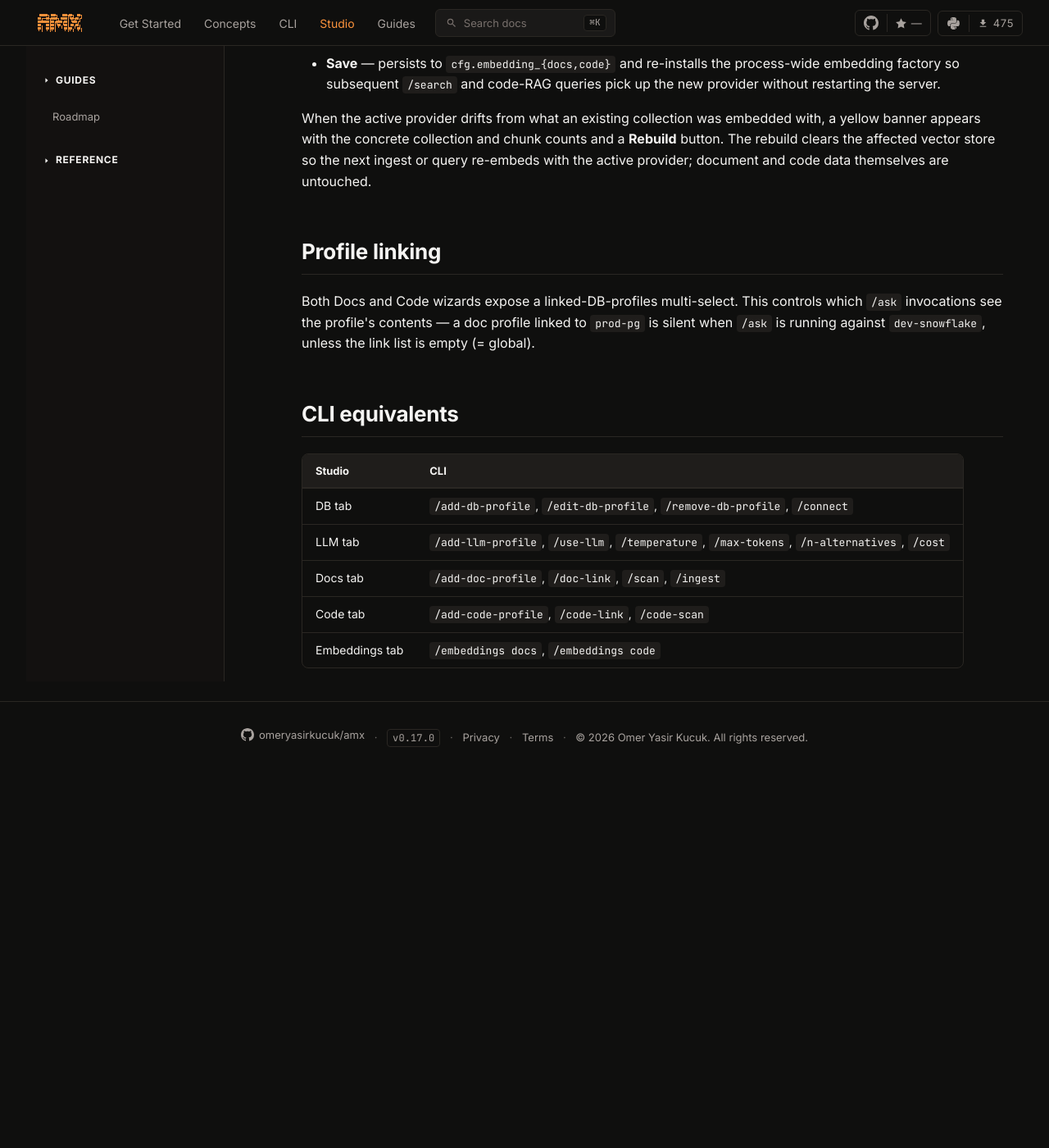
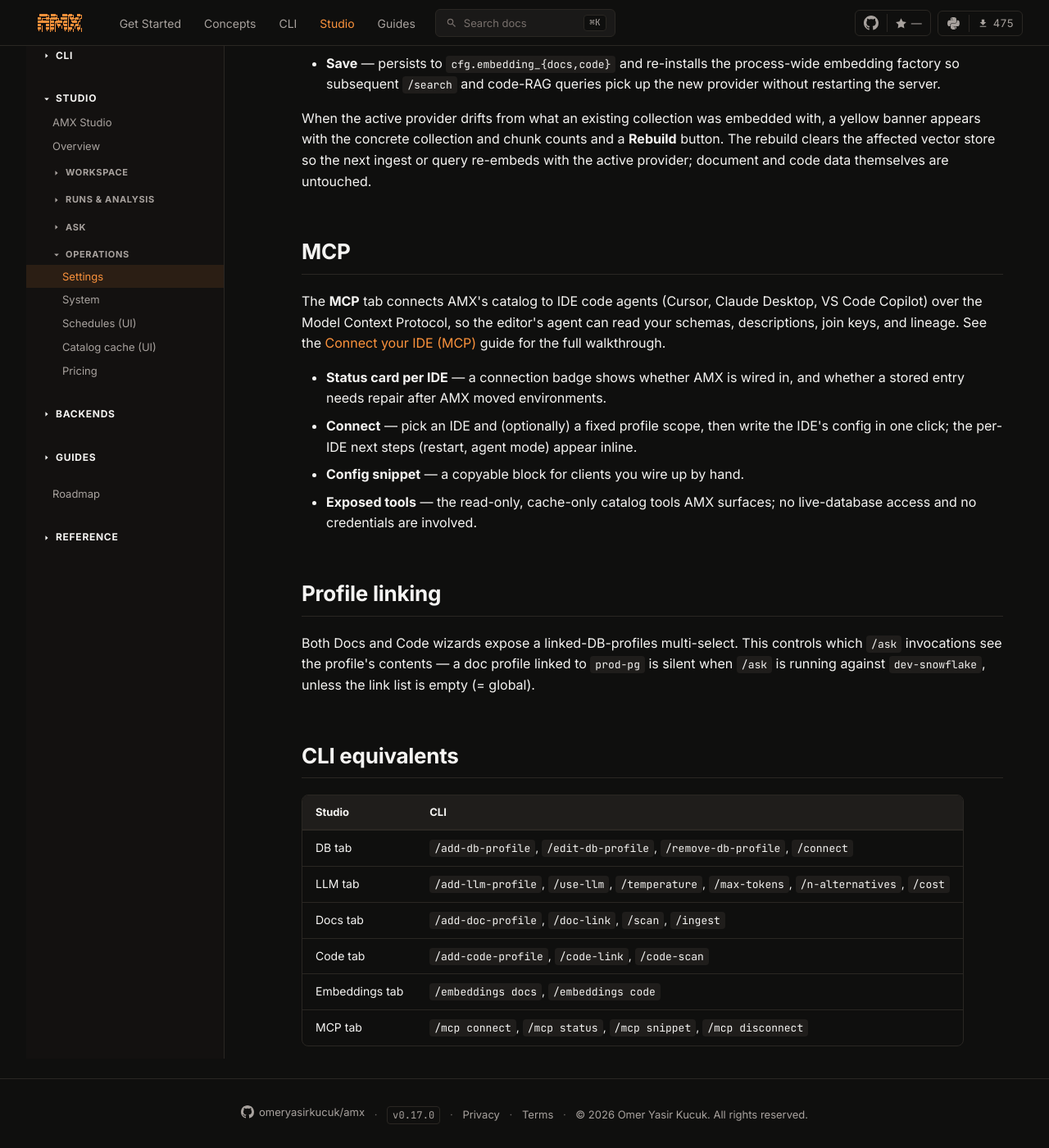
Before and after one commit to omeryasirkucuk/amx-docs, an MkDocs documentation site: the page built from docs/studio/settings.md, in a window 1280 px wide and 1400 px high, scrolled down 2370 px. Shown: the whole window at 82% size. Built offline with MkDocs 1.6.1 and Material for MkDocs 9.7.7, drawn with Linux system fonts in a browser that asks for light colours; comment, search, counter and statistics services are not loaded; before the commit the page ends 3310 px from its top, so only the background shows below that; some of the changed text lies outside the part shown.

Commit message:
docs: add MCP (IDE integration) guide and cross-references

```diff
--- a/docs/studio/settings.md
+++ b/docs/studio/settings.md
@@ -111,6 +111,22 @@
 affected vector store so the next ingest or query re-embeds with the
 active provider; document and code data themselves are untouched.
 
+## MCP {#mcp}
+
+The **MCP** tab connects AMX's catalog to IDE code agents (Cursor, Claude
+Desktop, VS Code Copilot) over the Model Context Protocol, so the editor's
+agent can read your schemas, descriptions, join keys, and lineage. See the
+[Connect your IDE (MCP)](../guides/mcp.md) guide for the full walkthrough.
+
+- **Status card per IDE** — a connection badge shows whether AMX is wired
+  in, and whether a stored entry needs repair after AMX moved environments.
+- **Connect** — pick an IDE and (optionally) a fixed profile scope, then
+  write the IDE's config in one click; the per-IDE next steps (restart,
+  agent mode) appear inline.
+- **Config snippet** — a copyable block for clients you wire up by hand.
+- **Exposed tools** — the read-only, cache-only catalog tools AMX surfaces;
+  no live-database access and no credentials are involved.
+
 ## Profile linking
 
 Both Docs and Code wizards expose a linked-DB-profiles multi-select.
@@ -127,3 +143,4 @@
 | Docs tab | `/add-doc-profile`, `/doc-link`, `/scan`, `/ingest` |
 | Code tab | `/add-code-profile`, `/code-link`, `/code-scan` |
 | Embeddings tab | `/embeddings docs`, `/embeddings code` |
+| MCP tab | `/mcp connect`, `/mcp status`, `/mcp snippet`, `/mcp disconnect` |
--- a/mkdocs.yml
+++ b/mkdocs.yml
@@ -189,6 +189,7 @@
       - Trino / Presto: backends/trino.md
       - Hive (HiveServer2): backends/hive.md
   - Guides:
+      - Connect your IDE (MCP): guides/mcp.md
       - SAP Discovery: guides/sap-discovery-walkthrough.md
       - Batch Large Schema: guides/batch-large-schema.md
       - Scheduled Runs: guides/scheduled-runs.md
```
Also changed, not shown: other parts of docs/studio/settings.md (+1 -1 lines), docs/cli/overview.md (+1 -0 lines), docs/guides/mcp.md (added, +166 -0 lines).
